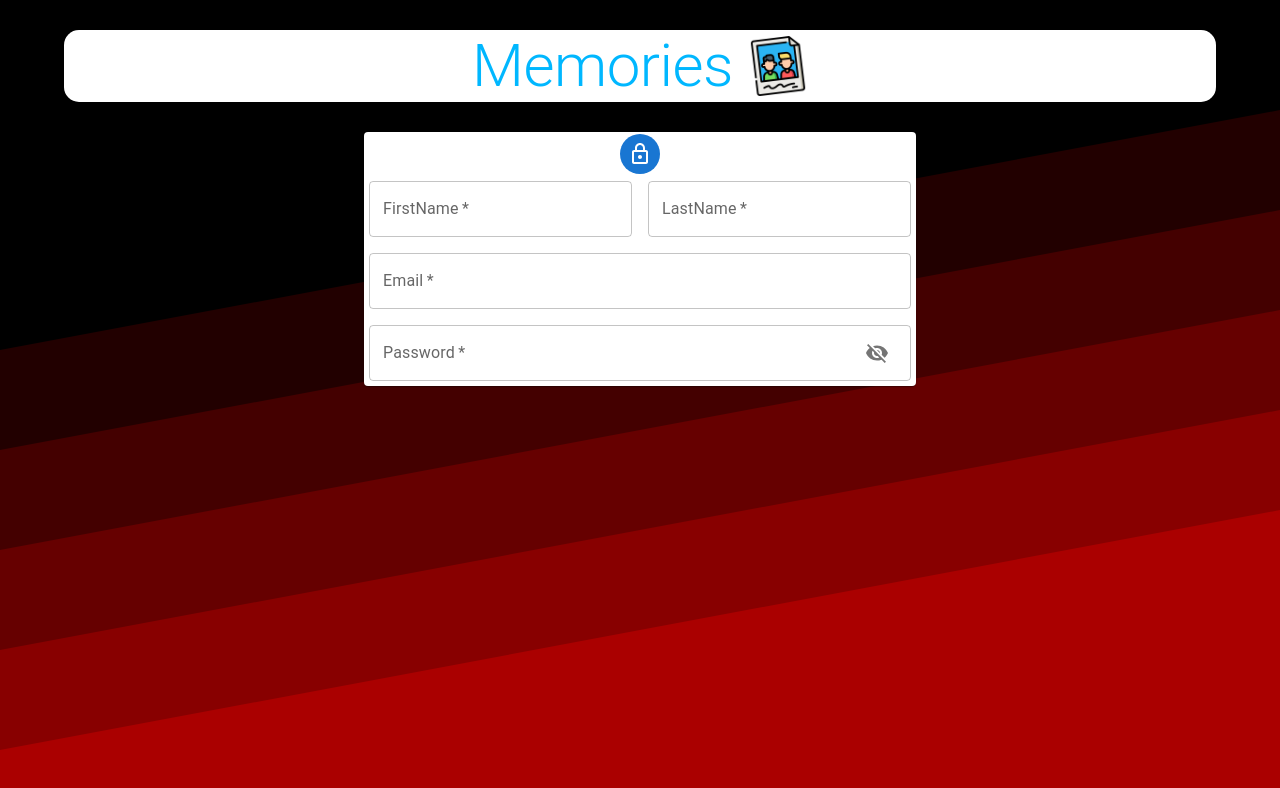
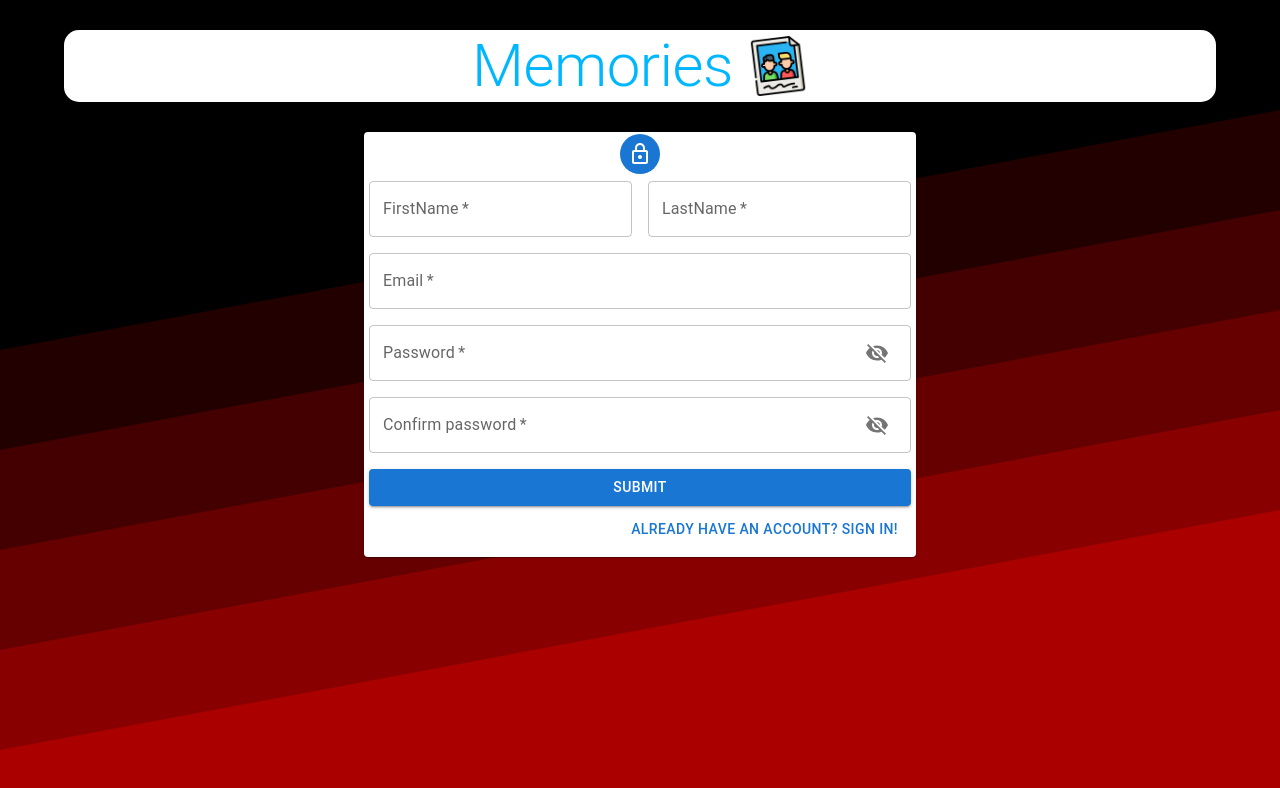
Before and after one commit to AlexeyTuzov/memories, a React (Create React App) app in the folder client/: page /auth in a window 1280 px wide. Shown: the top 788 px of the page. Built offline with nearby package versions, Linux system fonts and the light colour scheme.

Commit message:
Password input visibility fixed

```diff
--- a/client/src/components/AuthCard/AuthCard.tsx
+++ b/client/src/components/AuthCard/AuthCard.tsx
@@ -1,6 +1,6 @@
 import { Box, Grid, Paper, Typography, Button, TextField, Avatar, Container } from '@mui/material';
 import { LockOutlined } from '@mui/icons-material';
-import React, { FC } from 'react';
+import React, { FC, useState } from 'react';
 import { IUser } from '../../../../server/src/models/user';
 import Input from './Input';
 import { userInputs } from './AuthWrap';
@@ -9,9 +9,16 @@ interface AuthCardProps {
     handleSubmit: (e: React.FormEvent) => void;
     handleInput: (e: React.ChangeEvent<HTMLInputElement>) => void;
     userData: IUser;
+    confirmPassword: string;
 }
 
 const AuthCard: FC<AuthCardProps> = (props) => {
+
+    const [isSignIn, setIsSignIn] = useState<boolean>(false);
+
+    const switchSignMode = () => {
+        setIsSignIn(prevSignState => !prevSignState);
+    }
 
     return (
         <Container
@@ -23,8 +30,6 @@ const AuthCard: FC<AuthCardProps> = (props) => {
                 alignItems: 'center'
             }}
         >
-
-
             <Paper sx={{
                 display: 'flex',
                 flexDirection: 'column',
@@ -32,7 +37,7 @@ const AuthCard: FC<AuthCardProps> = (props) => {
             }}
             >
                 <Avatar sx={{ margin: '2px', bgcolor: 'primary.main' }}>
-                    <LockOutlined/>
+                    <LockOutlined />
                 </Avatar>
                 <Box
                     component='form'
@@ -51,26 +56,44 @@ const AuthCard: FC<AuthCardProps> = (props) => {
                             name={userInputs.userFirstName}
                             label='FirstName'
                             type='text'
-                               handleInput={props.handleInput}/>
+                            handleInput={props.handleInput} />
 
                         <Input value={props.userData.userLastName}
                             half
                             name={userInputs.userLastName}
                             label='LastName'
                             type='text'
-                               handleInput={props.handleInput}/>
+                            handleInput={props.handleInput} />
 
                         <Input value={props.userData.userEmail}
                             name={userInputs.userEmail}
                             label='Email'
                             type='email'
-                               handleInput={props.handleInput}/>
+                            handleInput={props.handleInput} />
 
                         <Input value={props.userData.userPassword}
                             name={userInputs.userPassword}
                             label='Password'
                             type='password'
-                               handleInput={props.handleInput}/>
+                            handleInput={props.handleInput} />
+                        <Input value={props.confirmPassword}
+                            name={userInputs.userConfirmPassword}
+                            label='Confirm password'
+                            type='password'
+                            handleInput={props.handleInput} />
+                        <Grid item xs={12}>
+                            <Button fullWidth color='primary' type='submit' variant='contained'>
+                                Submit
+                            </Button>
+                        </Grid>
+                        <Grid container justifyContent='flex-end' margin='5px'>
+                            <Grid item>
+                                <Button onClick={switchSignMode}>
+                                    {isSignIn ? 'Don\'t have an account? Sign Up!' : 'Already have an account? Sign In!'}
+                                </Button>
+                            </Grid>
+                        </Grid>
+
                     </Grid>
 
                 </Box>
--- a/client/src/components/AuthCard/AuthWrap.tsx
+++ b/client/src/components/AuthCard/AuthWrap.tsx
@@ -7,7 +7,8 @@ export enum userInputs {
     userEmail = 'userEmail',
     userPassword = 'userPassword',
     userFirstName = 'userFirstName',
-    userLastName = 'userLastName'
+    userLastName = 'userLastName',
+    userConfirmPassword = 'userConfirmPassword'
 }
 
 const AuthWrap: FC = () => {
@@ -22,6 +23,7 @@ const AuthWrap: FC = () => {
     }
 
     const [userData, setUserData] = useState<IUser>(blankUser);
+    const [confirmPassword, setConfirmPassword] = useState<string>('');
 
     const handleSubmit = (e: React.FormEvent) => {
         e.preventDefault();
@@ -30,14 +32,20 @@ const AuthWrap: FC = () => {
     const handleInput = (e: React.ChangeEvent<HTMLInputElement>) => {
         const value: string = e.target.value;
         const fieldName = e.target.name;
-        setUserData({ ...userData, [fieldName]: value });
+        if (fieldName === 'userConfirmPassword') {
+            setConfirmPassword(value);
+        } else {
+            setUserData({ ...userData, [fieldName]: value });
+        }
+
     }
 
     return (
         <AuthCard
             handleSubmit={handleSubmit}
             handleInput={handleInput}
-            userData={userData}/>
+            userData={userData}
+            confirmPassword={confirmPassword} />
     );
 }
 
--- a/client/src/components/AuthCard/Input.tsx
+++ b/client/src/components/AuthCard/Input.tsx
@@ -1,6 +1,7 @@
 import React, { FC, useState } from 'react';
 import { TextField, Grid, InputAdornment, IconButton } from '@mui/material';
 import { Visibility, VisibilityOff } from '@mui/icons-material';
+import { userInputs } from './AuthWrap'
 
 interface InputProps {
     half?: boolean,
@@ -25,12 +26,12 @@ const Input: FC<InputProps> = (props) => {
                 name={props.name}
                 required
                 fullWidth
-                type={ props.type === 'password' && !isPasswordVisible ? 'text' : props.type }
+                type={ props.type === 'password' && isPasswordVisible ? 'text' : props.type }
                 label={props.label}
                 value={props.value}
                 onChange={props.handleInput}
                 InputProps={
-                    props.name === 'userPassword' ?
+                    props.name === userInputs.userPassword || props.name === userInputs.userConfirmPassword ?
                         {
                             endAdornment: (<InputAdornment position='end'>
                                 <IconButton onClick={handlePasswordVisibility}>
```
Lines whose indentation alone changed are shown as unchanged.
